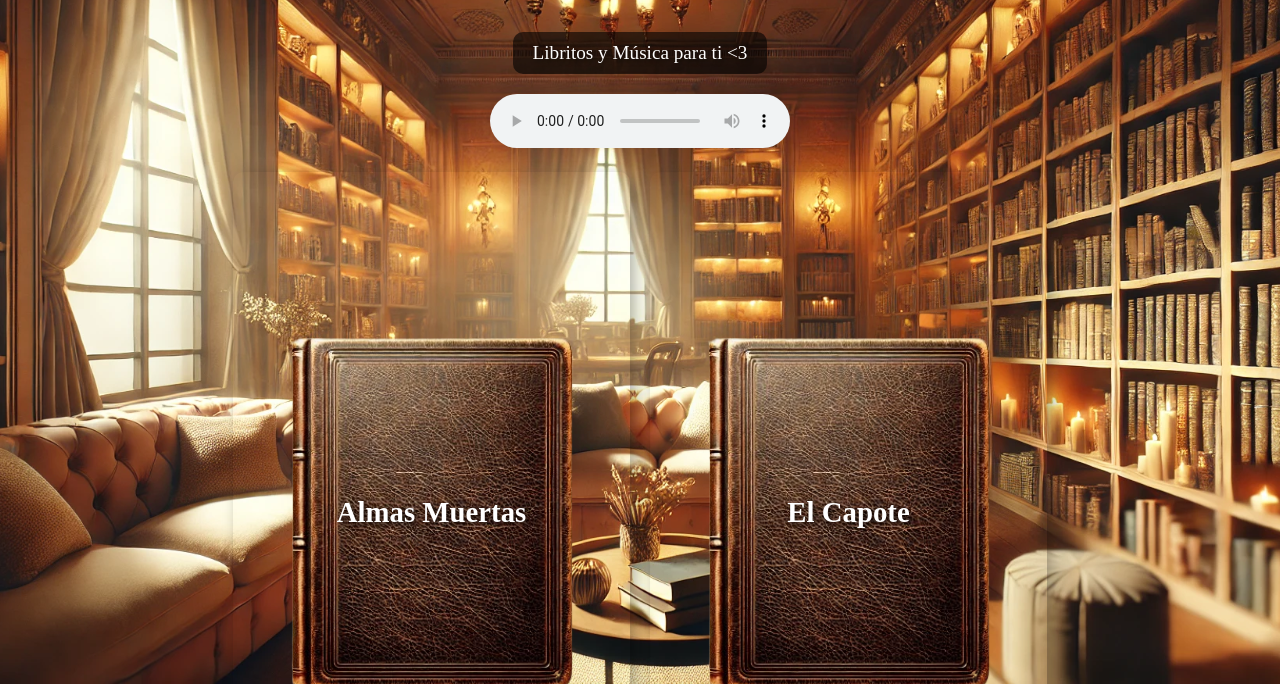
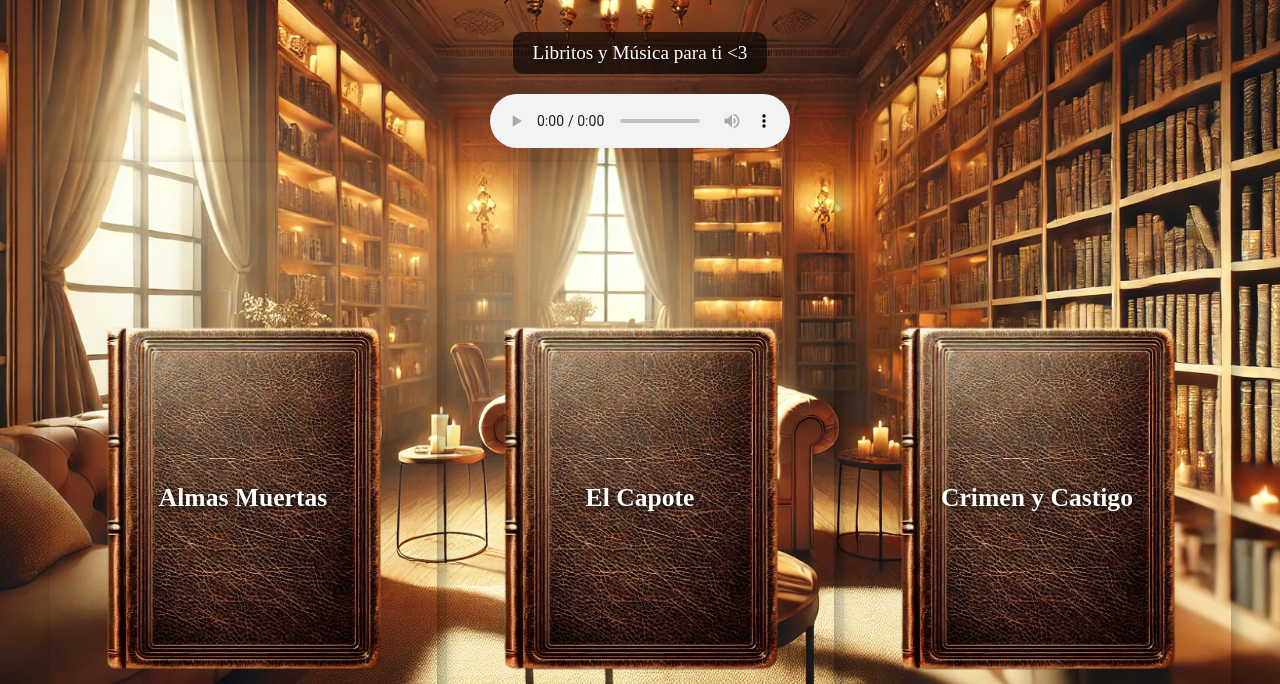
Before and after one commit to MAKG1306/LIBRERIA-DIGITAL, a plain HTML site: page index.html in a window 1280 px wide. Shown: the part 116-800 px from the top of the page. Drawn offline with Linux system fonts and the light colour scheme.

Commit message:
Update index.html

```diff
--- a/index.html
+++ b/index.html
@@ -3,7 +3,7 @@
 <head>
     <meta charset="UTF-8">
     <meta name="viewport" content="width=device-width, initial-scale=1.0">
-    <title>Biblioteca de Mi Madeline</title>
+    <title>Biblioteca de Madeline</title>
     <style>
         body {
             font-family: 'Merriweather', serif;
@@ -36,8 +36,8 @@
             display: flex;
             flex-wrap: wrap;
             justify-content: center;
-            gap: 20px;
-            padding: 20px;
+            gap: 10px; /* Reduce la separación entre libros */
+            padding: 10px; /* Reduce el padding general */
         }
         .book {
             width: 377px;
@@ -54,9 +54,12 @@
             cursor: pointer;
             box-shadow: 5px 5px 15px rgba(0, 0, 0, 0.3);
             transition: transform 0.3s ease-in-out;
-            font-size: 1.8em; /* Aumenta el tamaño del texto */
+            font-size: 1.6em; /* Ajusta el tamaño del texto */
             text-align: center;
-            padding: 10px;
+            padding: 5px; /* Reduce el padding para evitar que el texto empuje el tamaño */
+            word-wrap: break-word;
+            overflow: hidden;
+            max-width: 90%;
         }
         .book:hover {
             transform: scale(1.1);
```
